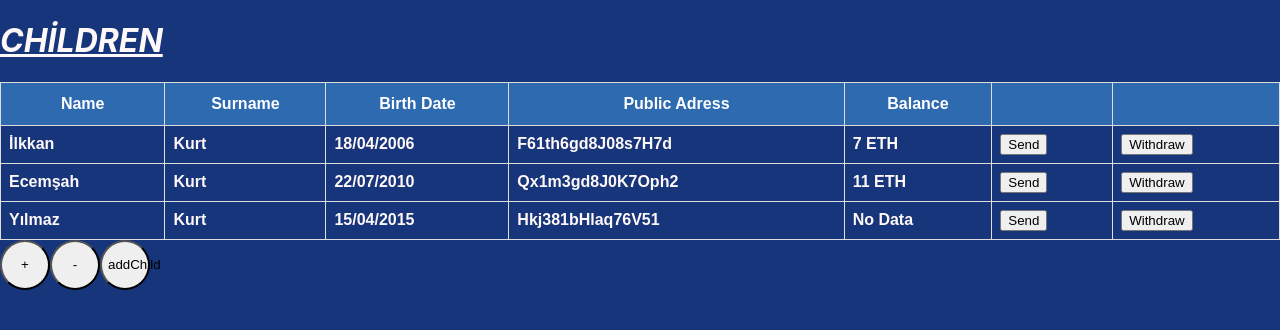
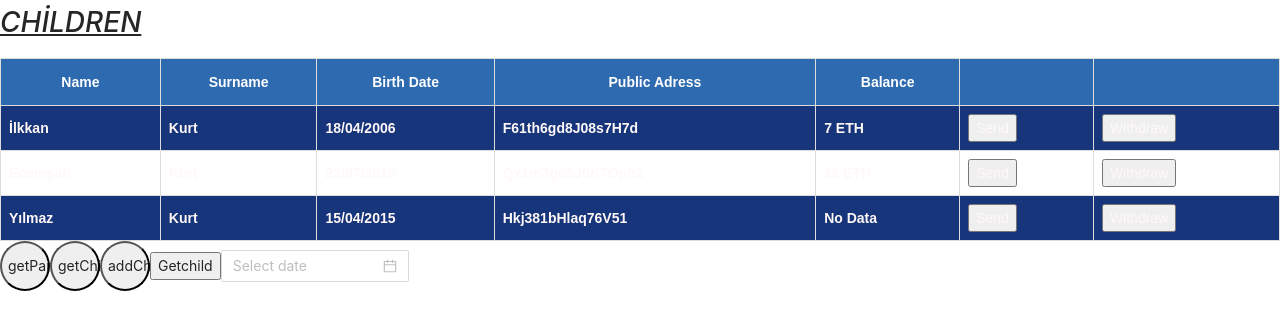
Before and after one commit to brkdaglar/crypto-invest-ui, a React (Create React App) app: page /#/kids in a window 1280 px wide. Shown: the top 330 px of the page. Built offline with nearby package versions, Linux system fonts and the light colour scheme.

Commit message:
getChildsFromParent works

```diff
--- a/package.json
+++ b/package.json
@@ -6,6 +6,7 @@
     "@testing-library/jest-dom": "^5.16.5",
     "@testing-library/react": "^13.3.0",
     "@testing-library/user-event": "^13.5.0",
+    "antd": "^4.22.6",
     "ethers": "^5.6.9",
     "react": "^18.2.0",
     "react-dom": "^18.2.0",
--- a/src/data/contract.json
+++ b/src/data/contract.json
@@ -66,7 +66,7 @@
     "name": "addressControl",
     "outputs": [
       {
-        "internalType": "enum LegacyContract.Roles",
+        "internalType": "enum Legacy.Roles",
         "name": "",
         "type": "uint8"
       }
@@ -124,6 +124,62 @@
     "type": "function"
   },
   {
+    "inputs": [
+      {
+        "internalType": "address",
+        "name": "_adres",
+        "type": "address"
+      }
+    ],
+    "name": "getChild",
+    "outputs": [
+      {
+        "components": [
+          {
+            "internalType": "address",
+            "name": "addresses",
+            "type": "address"
+          },
+          {
+            "internalType": "string",
+            "name": "firstName",
+            "type": "string"
+          },
+          {
+            "internalType": "string",
+            "name": "lastName",
+            "type": "string"
+          },
+          {
+            "internalType": "uint256",
+            "name": "balance",
+            "type": "uint256"
+          },
+          {
+            "internalType": "uint256",
+            "name": "age",
+            "type": "uint256"
+          },
+          {
+            "internalType": "uint256",
+            "name": "dateOfBirthTimeStamp",
+            "type": "uint256"
+          },
+          {
+            "internalType": "uint256",
+            "name": "accessDateTimeStamp",
+            "type": "uint256"
+          }
+        ],
+        "internalType": "struct Legacy.Child",
+        "name": "",
+        "type": "tuple"
+      }
+    ],
+    "stateMutability": "view",
+    "type": "function"
+  },
+  {
     "inputs": [],
     "name": "getChildsFromParent",
     "outputs": [
@@ -165,7 +221,7 @@
             "type": "uint256"
           }
         ],
-        "internalType": "struct LegacyContract.Child[]",
+        "internalType": "struct Legacy.Child[]",
         "name": "",
         "type": "tuple[]"
       }
@@ -198,14 +254,9 @@
             "internalType": "address[]",
             "name": "childrensAddress",
             "type": "address[]"
-          },
-          {
-            "internalType": "uint256",
-            "name": "childrenSize",
-            "type": "uint256"
           }
         ],
-        "internalType": "struct LegacyContract.Parent",
+        "internalType": "struct Legacy.Parent",
         "name": "",
         "type": "tuple"
       }
@@ -250,11 +301,6 @@
         "internalType": "string",
         "name": "lastName",
         "type": "string"
-      },
-      {
-        "internalType": "uint256",
-        "name": "childrenSize",
-        "type": "uint256"
       }
     ],
     "stateMutability": "view",
--- a/src/pages/ChildList.js
+++ b/src/pages/ChildList.js
@@ -1,14 +1,46 @@
-import React from "react";
+import { React, useState } from "react";
 import "./ChildList.css";
 import {
   getParent,
   getChildsFromParent,
   addChild,
+  getChild,
 } from "../shared/contractDeploy.js";
+import { DatePicker, Space } from "antd";
+import "antd/dist/antd.css";
 
 const ChildList = () => {
+  const [dateOfBirth, setDateOfBirth] = useState();
+  const [accessDateOfBirth, setAccessDateOfBirth] = useState();
+
+  const onChangeDate = (date, dateString) => {
+    let dateSplit = dateString.split("-");
+    let dateSplitYear = parseInt(dateSplit[0]) + 18;
+    dateSplit[0] = dateSplitYear.toString();
+    const accessDateString = dateSplit.join("-");
+    const birthDate = new Date(dateString);
+    const accessDate = new Date(accessDateString);
+
+    const timestampSecondsBirthDate = Math.floor(birthDate.getTime() / 1000);
+    const timestampSecondsAccessDate = Math.floor(accessDate.getTime() / 1000);
+    console.log(timestampSecondsBirthDate);
+    console.log(timestampSecondsAccessDate);
+    setDateOfBirth(timestampSecondsBirthDate);
+    setAccessDateOfBirth(timestampSecondsAccessDate);
+  };
+
   const onClickAddChild = () => {
-    addChild("0xA745240Fe1D25819FCA6143D15139d44fD7832C4", "A", "B", 0, 0);
+    addChild(
+      "0xA745240Fe1D25819FCA6143D15139d44fD7832C4",
+      "Jack",
+      "Sparrow",
+      0,
+      0
+    );
+  };
+
+  const onClickChild = () => {
+    getChild("0xA745240Fe1D25819FCA6143D15139d44fD7832C4");
   };
 
   return (
@@ -70,16 +102,22 @@ const ChildList = () => {
       </table>
       <button class="button5" onClick={getParent}>
         {" "}
-        +{" "}
+        getParent{" "}
       </button>
       <button class="button5" onClick={getChildsFromParent}>
         {" "}
-        -{" "}
+        getChildsFromParent{" "}
       </button>
       <button class="button5" onClick={onClickAddChild}>
         {" "}
         addChild{" "}
       </button>
+      <button onClick={onClickChild}> Getchild </button>
+      {/*DATE PİCKER*/}
+      <Space direction="vertical">
+        <DatePicker onChange={onChangeDate} />
+      </Space>
+      {/*---------------------*/}
     </div>
   );
 };
--- a/src/shared/contractDeploy.js
+++ b/src/shared/contractDeploy.js
@@ -1,11 +1,11 @@
-import { ethers } from "ethers";
+import { ContractFactory, ethers } from "ethers";
 import abi from "../data/contract.json";
 
 export let contract;
 const CONTRACT_ADDRESS = "0x1B48129Fa3AA02d182f5e65811Cdc74D8ce554Bb";
 
 export const connectWallet = async () => {
-  console.log("a");
+  console.log("Connect Wallet");
   await window.ethereum.request({ method: "eth_requestAccounts" });
   const provider = new ethers.providers.Web3Provider(window.ethereum);
 
@@ -49,7 +49,6 @@ export const addChild = async (
   console.log(tx);
   console.log("added Child");
   const parent = await contract.getParent();
-  console.log(parent.childrenSize.toNumber());
 };
 
 export const getChildsFromParent = async () => {
@@ -57,3 +56,13 @@ export const getChildsFromParent = async () => {
   const childArray = await contract.getChildsFromParent();
   console.log(childArray);
 };
+
+export const getChild = async () => {
+  console.log("getChild");
+  const child = await contract.getChild(
+    "0xA745240Fe1D25819FCA6143D15139d44fD7832C4"
+  );
+  console.log(child);
+  //console.log("Child Balance", ethers.utils.formatEther(child.balance));
+  //console.log("Child Balance", child.balance.toString());
+};
```
Also changed, not shown: 1 other file (tests, documents, lock files or other folders).
